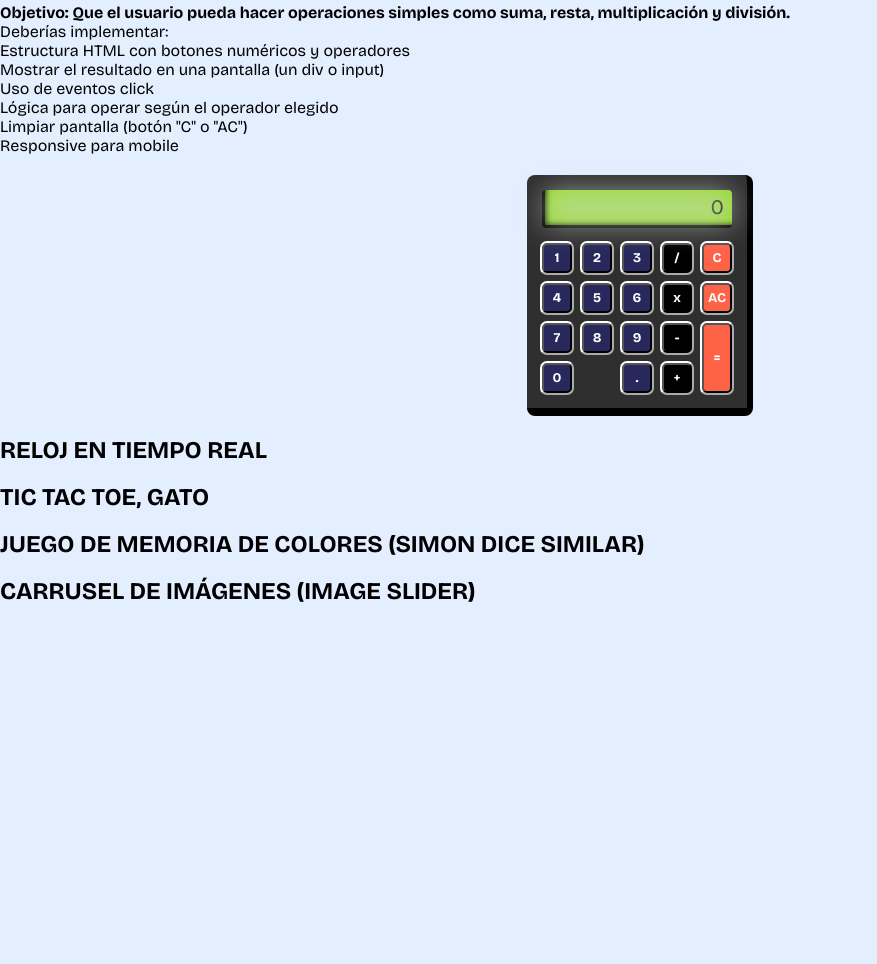
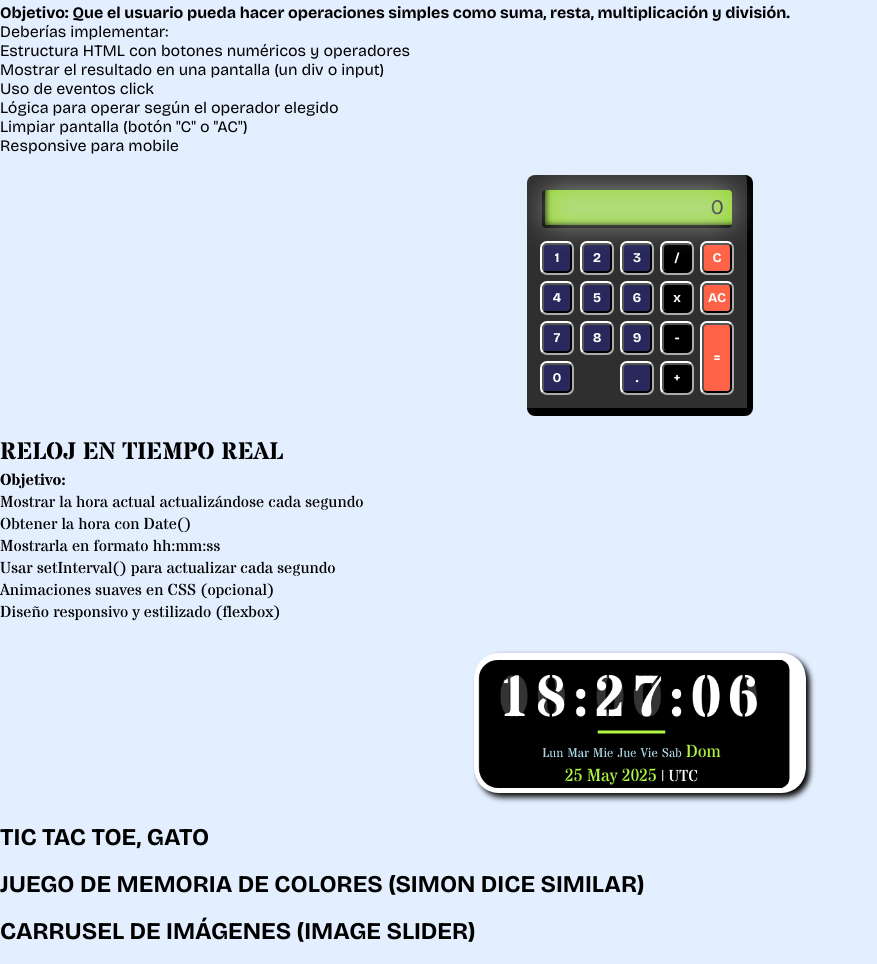
Before and after one commit to rodyuzz1993/practicas-fullStack, a plain HTML site: page index.html in a window 1280 px wide. Shown: the part 102-1066 px from the top of the page, without its empty margins (0-877 px from the left). Before the commit the page ends 800 px from the top, so only its background shows below. Drawn offline with nearby package versions, Linux system fonts and the light colour scheme.

Commit message:
A proyecto calculadora se agrega Reloj Digital

```diff
--- a/calculadora.js
+++ b/calculadora.js
@@ -9,7 +9,6 @@ const clear = document.getElementById("clear")
 const igual = document.getElementById("igual")
 
 numero.forEach(value => {
-    console.log(value.value)
     value.addEventListener("click", ()=> clickear(value))
 });
 
--- a/index.html
+++ b/index.html
@@ -4,11 +4,15 @@
     <meta charset="UTF-8">
     <meta name="viewport" content="width=device-width, initial-scale=1.0">
     <title>Document</title>
-    <link rel="preconnect" href="https://fonts.googleapis.com">
-    <link rel="preconnect" href="https://fonts.gstatic.com" crossorigin>
-    <link href="https://fonts.googleapis.com/css2?family=Bricolage+Grotesque:opsz,wght@12..96,200..800&display=swap" rel="stylesheet">
+
+<link rel="preconnect" href="https://fonts.googleapis.com">
+<link rel="preconnect" href="https://fonts.gstatic.com" crossorigin>
+<link href="https://fonts.googleapis.com/css2?family=Bricolage+Grotesque:opsz,wght@12..96,200..800&family=Stardos+Stencil:wght@400;700&display=swap" rel="stylesheet">
+
+
     <link rel="stylesheet" href="styles.css">
     <script src="calculadora.js" defer></script>
+    <script src="reloj.js" defer></script>
 </head>
 <body>
     <header>
@@ -109,17 +113,34 @@
                 RELOJ EN TIEMPO REAL
             </h2>
             <summary>
-                <strong>
-
-                </strong>
-                <p>
-
-                </p>
+                <strong>Objetivo:</strong>
+                <p>Mostrar la hora actual actualizándose cada segundo</p>
                 <ul>
-                    <li>
-
-                    </li>
+                    <li>Obtener la hora con Date()</li>
+                    <li>Mostrarla en formato hh:mm:ss</li>
+                    <li>Usar setInterval() para actualizar cada segundo</li>
+                    <li>Animaciones suaves en CSS (opcional)</li>
+                    <li>Diseño responsivo y estilizado (flexbox)</li>
                 </ul>
+                <article class="reloj">
+                    <h2 id="digitalClock">
+                        00:00:00
+                    </h2>
+                    <div class="dia">
+                        <span class="Mon">Lun</span>
+                        <span class="Tue">Mar</span>
+                        <span class="Wed">Mie</span>
+                        <span class="Thu">Jue</span>
+                        <span class="Fri">Vie</span>
+                        <span class="Sat">Sab</span>
+                        <span class="Sun">Dom</span>
+                    </div>
+                    <div>
+                        <span id="fechaDate">5 feb 2025</span>
+                    |
+                        <span id="zonaHoraria">México</span>
+                    </div>
+                </article>
         </section>
         <section id="gato">
             <h2>
--- /dev/null
+++ b/reloj.js
@@ -0,0 +1,38 @@
+console.log("Reloj iniciado")
+console.log(Date())
+
+
+const dia = document.querySelectorAll(".dia span")
+const digitalClock = document.getElementById("digitalClock")
+const fechaDate = document.getElementById("fechaDate")
+const lugar = document.getElementById("zonaHoraria")
+
+function actualizacionReloj(){
+    const dateFecha = new Date()
+    const stringFecha = dateFecha.toString()
+    const partes = stringFecha.split(' ')
+    const diaSemana = partes[0]
+    const mes = partes[1]
+    const numeroDia = partes[2]
+    const anio = partes[3]
+    const hora = partes[4]
+// const zonaHorario = partes[5]
+     const zonaHorario =  Intl.DateTimeFormat().resolvedOptions().timeZone
+
+    console.log(zonaHorario)
+
+    digitalClock.textContent = hora;
+    lugar.textContent = zonaHorario;
+    fechaDate.textContent = `${numeroDia} ${mes} ${anio}`
+    dia.forEach(d => {
+    const clases = d.className.split(' ');
+    if (clases.includes(diaSemana)) {
+        d.classList.add('active');
+    } else {
+        d.classList.remove('active');
+    }
+});
+}
+
+actualizacionReloj()
+let intervalo = setInterval(actualizacionReloj, 1000)
--- a/styles.css
+++ b/styles.css
@@ -10,6 +10,10 @@
 body{
     background-color: rgb(227, 238, 255);
 }
+
+
+
+
 
 .calculadora {
     display: flex;
@@ -94,3 +98,73 @@ input.ope:disabled {
     transform: scale(0.8);
     cursor: no-drop;
 }
+
+#reloj *{
+    font-family: "Stardos Stencil", system-ui;
+}
+
+h2#digitalClock {
+    font-size: 58px;
+    letter-spacing: 6px;
+}
+
+article.reloj {
+    background: black;
+    color: white;
+    width: fit-content;
+    margin: 30px auto;
+    padding: 0px 20px;
+    border-radius: 25px;
+    display: flex;
+    flex-direction: column;
+    align-items: center;
+    border: solid #ffffff 5px;
+    transform: rotateY(50deg) rotateX(0deg) scaleX(1.5);
+    border-right-width: 22px;
+    border-top-width: 7px;
+    filter: drop-shadow(4px 4px 3px black);
+    position: relative;
+}
+article.reloj::after {
+    content: "";
+    position: absolute;
+    z-index: 1;
+    background: black;
+    height: 100%;
+    width: 20px;
+    right: -5px;
+    border-radius: 25px;
+}
+.reloj > h2#digitalClock:after {
+    background: #b1f645;
+    content: "";
+    position: absolute;
+    height: 3px;
+    width: 22%;
+    z-index: 2;
+    transform: translate(-50%, -50%);
+    left: 50%;
+    top: 56%;
+    transition: 2s;
+}
+
+.reloj > h2#digitalClock:hover::after{
+    transition: 2s;
+    width: 80%;
+    background-color: rgb(17, 255, 0);
+}
+
+.dia .active, #fechaDate{
+    color: #b1f645;
+    font-size: 1.1em;
+}
+.dia span{
+    color: lightblue;
+    font-size: 0.8em;
+}
+h2#digitalClock::before {
+    content: "00:00:00";
+    position: absolute;
+    color: #343434;
+    z-index: -1;
+}
```
